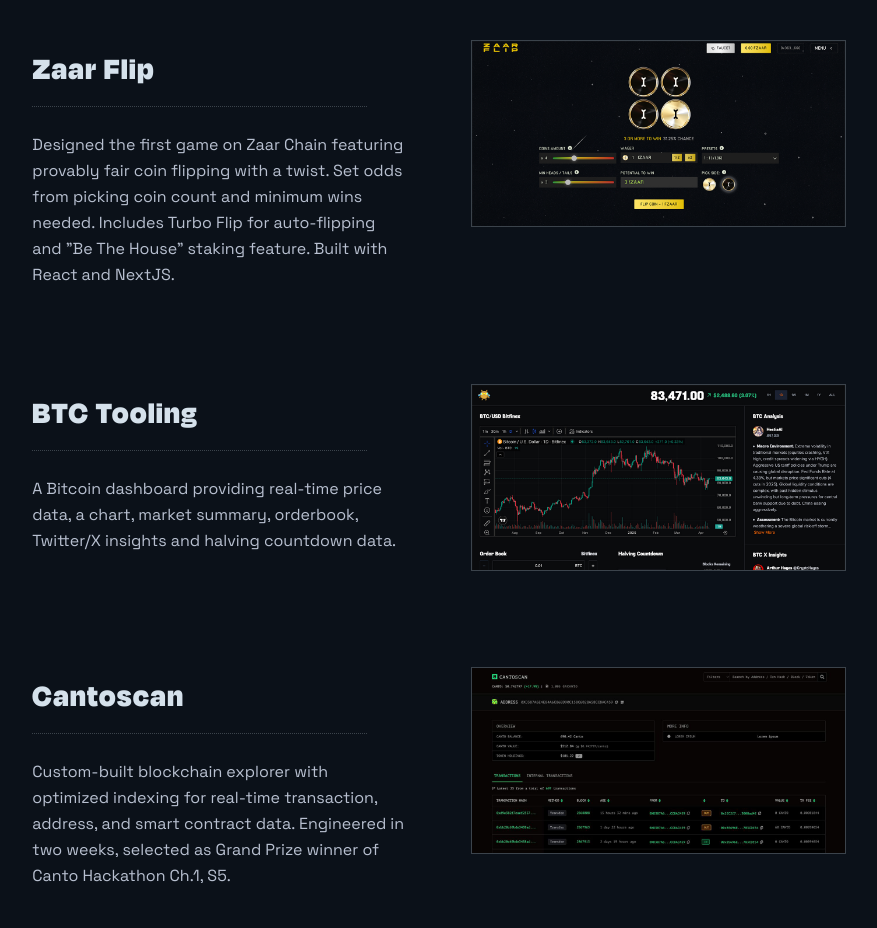
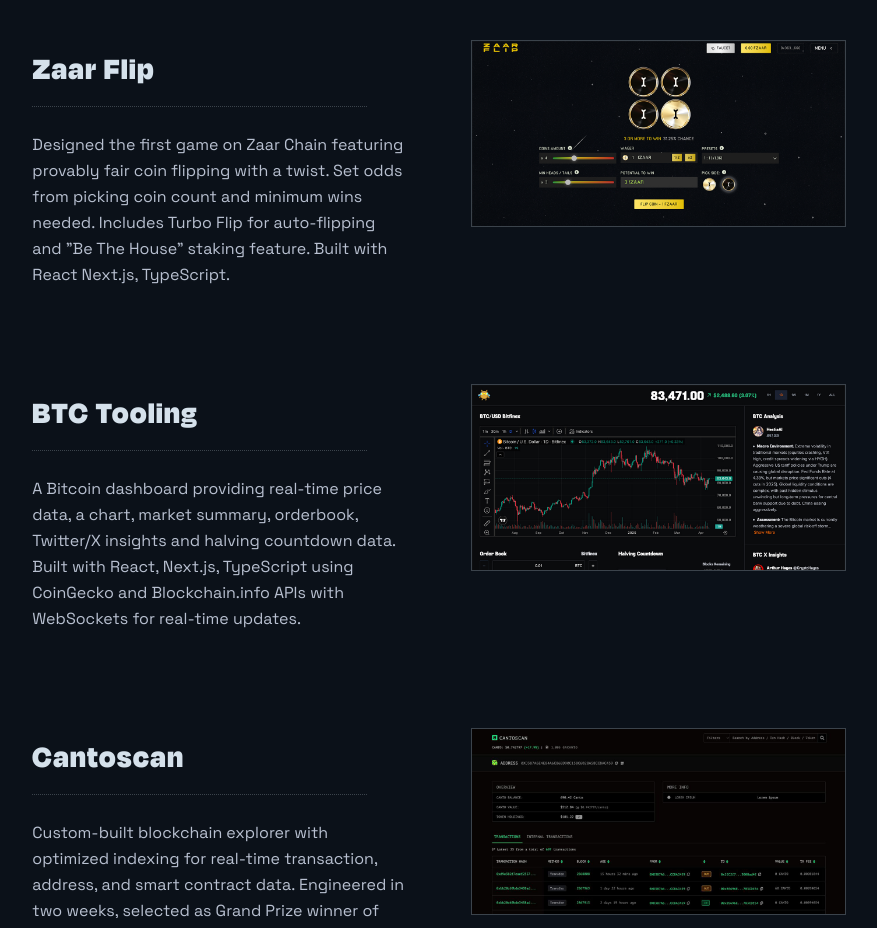
Before and after one commit to douvy/douvy, a Next.js app: page / in a window 1280 px wide. Shown: the part 1060-1988 px from the top of the page, without its empty margins (205-1082 px from the left). Built offline with nearby package versions, Linux system fonts and the light colour scheme.

Commit message:
Update descriptions in portfolio
- Zaar Flip and BTC Tooling

```diff
--- a/pages/index.js
+++ b/pages/index.js
@@ -87,7 +87,7 @@
                       </div>
                     </div>
                     <div className="project-description">
-                      <p className="description">Designed the first game on Zaar Chain featuring provably fair coin flipping with a twist. Set odds from picking coin count and minimum wins needed. Includes Turbo Flip for auto-flipping and "Be The House" staking feature. Built with React and NextJS.</p>
+                      <p className="description">Designed the first game on Zaar Chain featuring provably fair coin flipping with a twist. Set odds from picking coin count and minimum wins needed. Includes Turbo Flip for auto-flipping and "Be The House" staking feature. Built with React Next.js, TypeScript.</p>
                     </div>
                   </div>
                   <div className="hero-image-home-link-block inline-block">
@@ -118,7 +118,7 @@
                       </div>
                     </div>
                     <div className="project-description">
-                      <p className="description">A Bitcoin dashboard providing real-time price data, a chart, market summary, orderbook, Twitter/X insights and halving countdown data.</p>
+                      <p className="description">A Bitcoin dashboard providing real-time price data, a chart, market summary, orderbook, Twitter/X insights and halving countdown data. Built with React, Next.js, TypeScript using CoinGecko and Blockchain.info APIs with WebSockets for real-time updates.</p>
                     </div>
                   </div>
                   <div className="hero-image-home-link-block inline-block">
```
